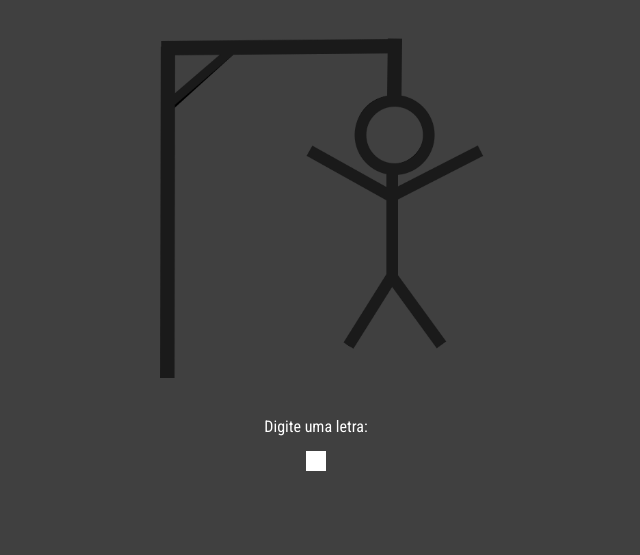
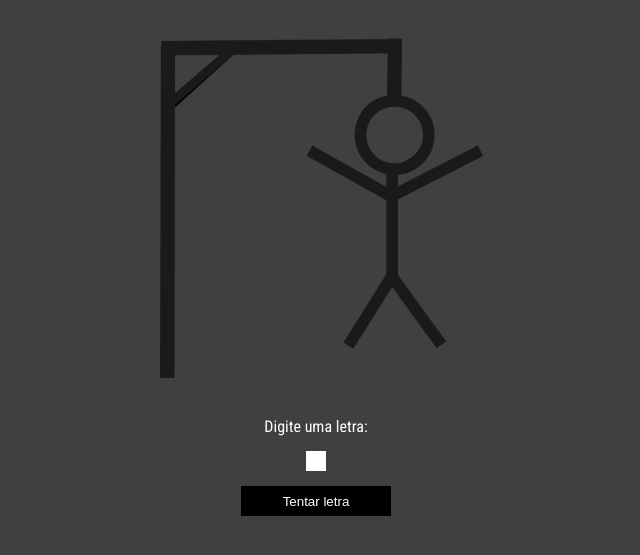
Before and after one commit to bruckmann/hungmanGame.JS, a plain HTML site: page index.html in a window 1280 px wide. Shown: the part 75-630 px from the top of the page, without its empty margins (324-964 px from the left). Drawn offline with Linux system fonts and the light colour scheme.

Commit message:
fixing the button

```diff
--- a/index.html
+++ b/index.html
@@ -23,6 +23,8 @@
             <label for="word">Digite uma letra:</label>
             <br>
             <input type="text" id="textword">
+            <br>
+            <input type="button" value="Tentar letra" id="btntry">
         </form>
     </div>
 </body>
--- a/styles/index.css
+++ b/styles/index.css
@@ -29,10 +29,22 @@ form {
     text-align: center;
 }
 
-form input {
+form input  {
     margin-top: 15px;
     width: 20px;
     height: 20px;
     border: none;
-    color: whit;
 }
+
+#btntry {
+    width: 150px;
+    height: 30px;
+    border: none;
+    background-color: black;
+    color: white;
+    transition: background 400ms;
+}
+
+#btntry:hover {
+    background-color: #2b2b2b;
+}
```
